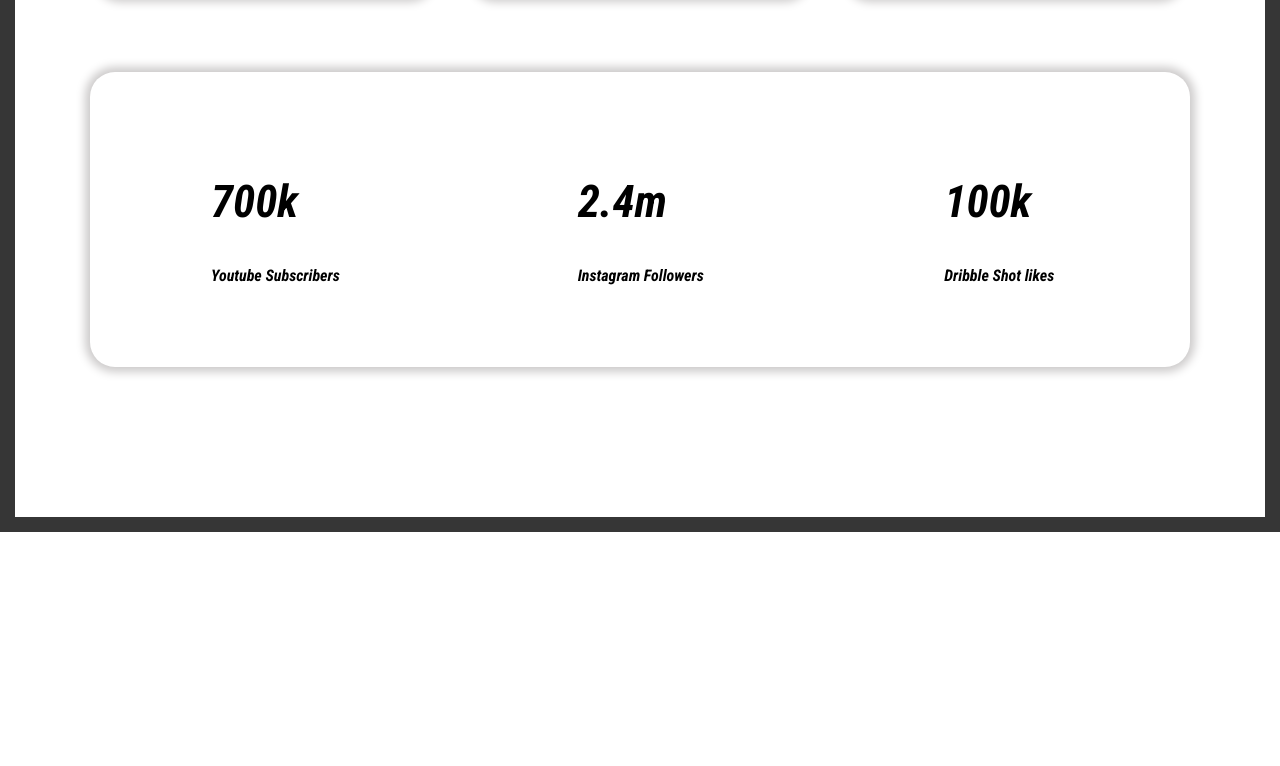
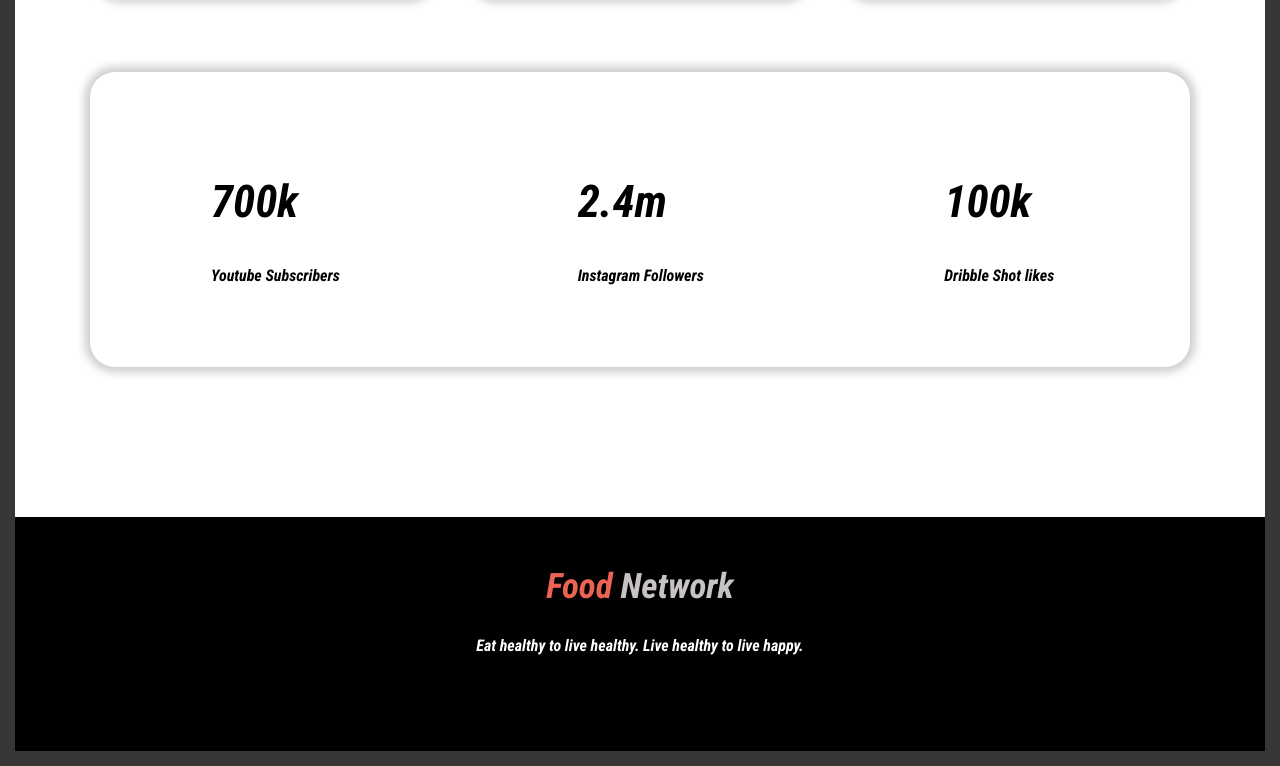
Before and after one commit to Sakhawat0pu/assignment_1, a plain HTML site: page idex.html in a window 1280 px wide. Shown: the part 2366-3132 px from the top of the page. Before the commit the page ends 2898 px from the top, so only its background shows below. Drawn offline with Linux system fonts and the light colour scheme.

Commit message:
assignment done

```diff
--- a/idex.html
+++ b/idex.html
@@ -109,7 +109,8 @@
 
     </section>
     <section class="last-section">
-
+        <h2><span>Food</span> Network</h2>
+        <p>Eat healthy to live healthy. Live healthy to live happy.</p>
     </section>
 
 </body>
--- a/style.css
+++ b/style.css
@@ -84,7 +84,7 @@ body{
 }
 .third-sec .third-div{
     display:flex;
-    margin-bottom: 150px;
+    margin-bottom: 100px;
     margin: 5%;
 }
 .third-div .cover{
@@ -118,3 +118,20 @@ body{
     margin: 6%;
     padding-left: 5%;
 }
+.last-section{
+    background-color: black;
+    text-align: center;
+    padding-top: 20px;
+    padding-bottom: 80px;
+}
+.last-section h2{
+    font-size: 35px;
+    font-weight: bolder;
+    color: rgb(199, 195, 195);
+}
+.last-section h2 span{
+    color: rgb(236, 99, 84);
+}
+.last-section p{
+    color: white;
+}
```
